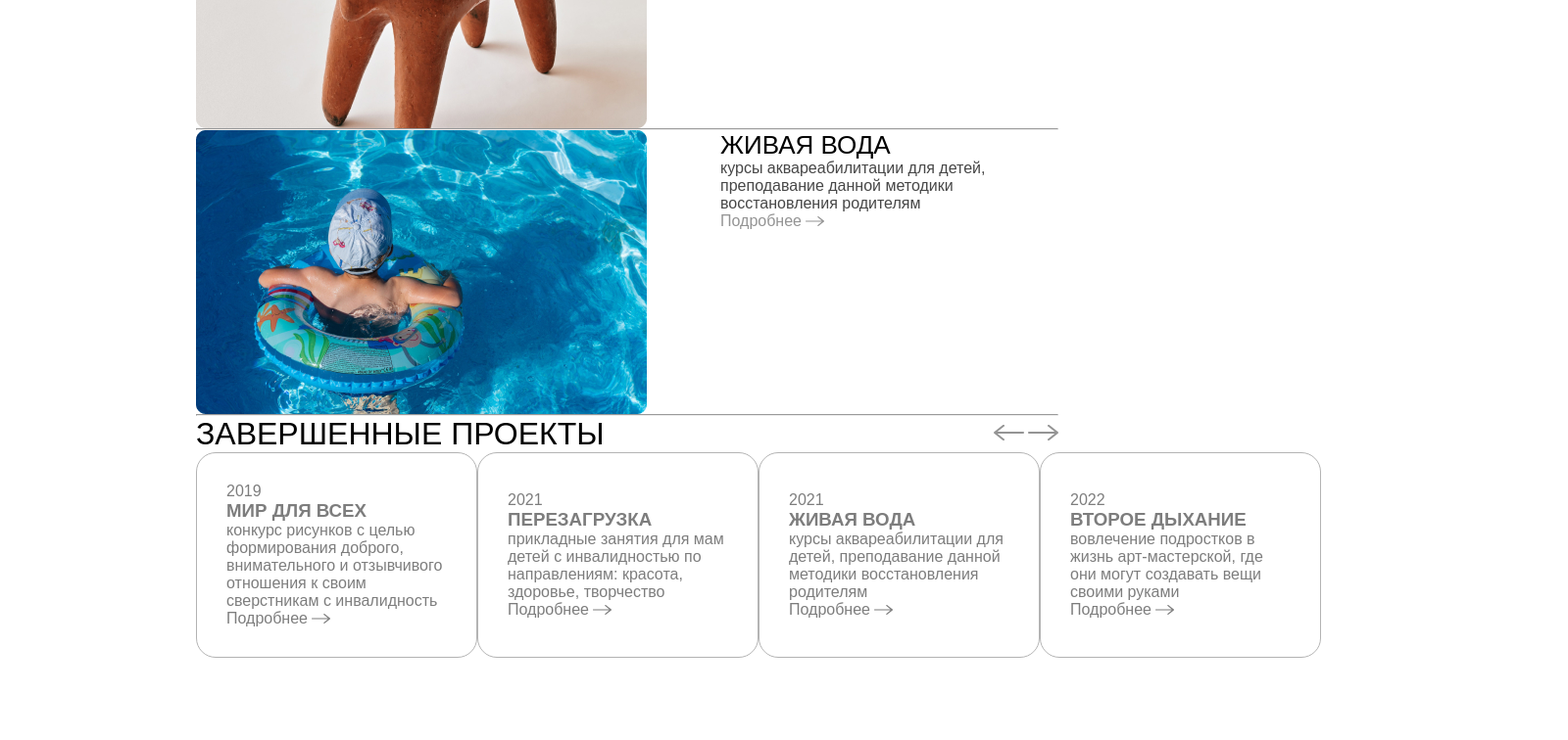
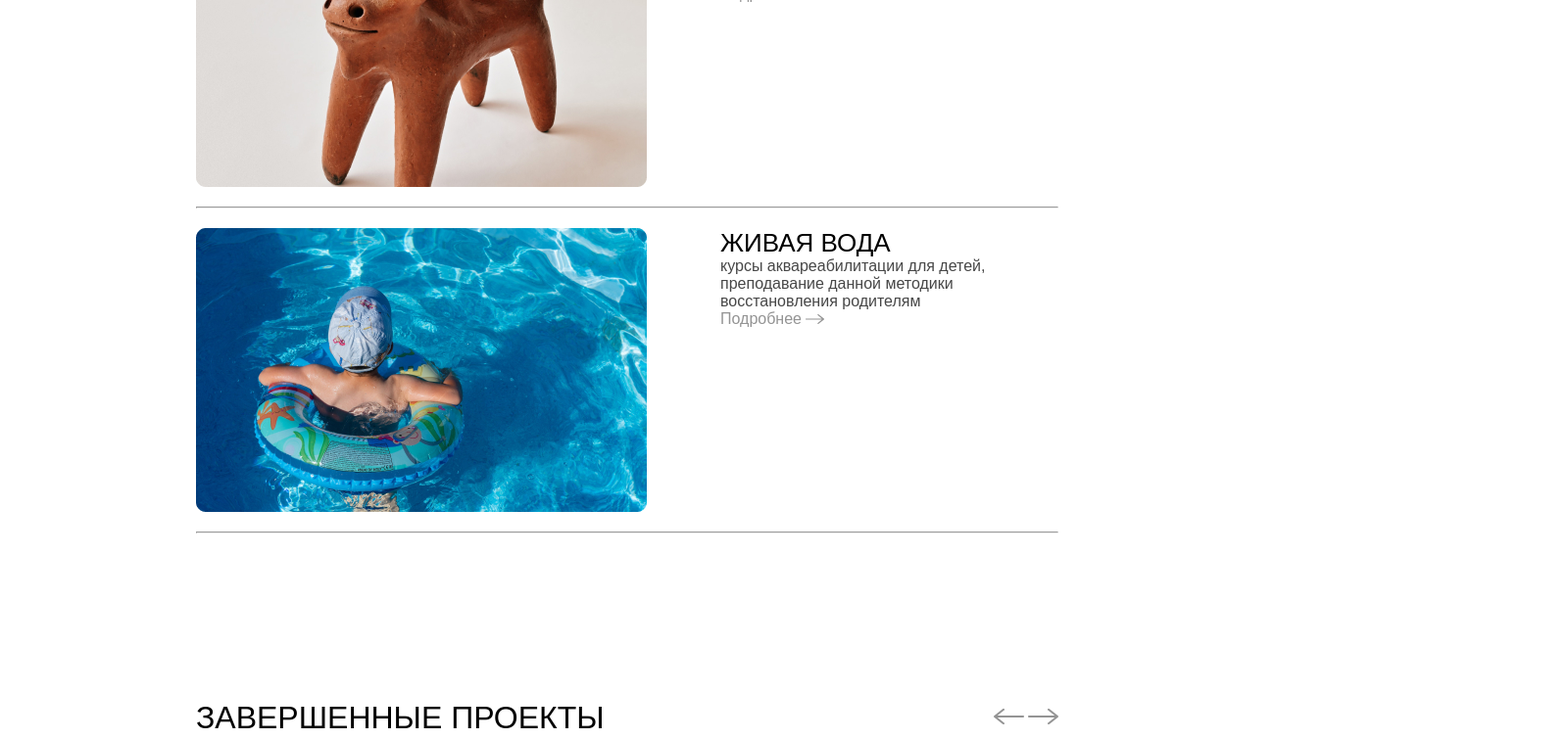
Before and after one commit to Elaieple/projectRainbow, a React (Create React App) app in the folder client/: page /projects in a window 1280 px wide. Shown: the part 1540-2296 px from the top of the page at 98% size, 1600 px wide, since content can reach past the window. Built offline with nearby package versions, Linux system fonts and the light colour scheme.

Commit message:
some fixed

```diff
--- a/client/src/App.jsx
+++ b/client/src/App.jsx
@@ -2,7 +2,6 @@ import React from 'react';
 import { Routes, Route } from 'react-router-dom';
 import Main from './components/Main/Main';
 import Navbar from './components/Navbar/Navbar';
-import ProtectedRouter from './components/ProtectedRouter/ProtectedRouter';
 import Teams from './components/Teams/Teams';
 import OurFriends from './components/OurFriends/OurFriends';
 import AboutUs from './components/aboutus/AboutUs';
@@ -11,6 +10,7 @@ import KakPomoch from './components/KakPomoch/KakPomoch';
 import VtoroeDihaniee from './components/VtoroeDihaniee/VtoroeDihaniee';
 import OurProjects from './components/ourProgects/OurProjects';
 import Order from './wiews/Order/Order';
+import Requisites from './components/ requisites/ Requisites';
 
 function App() {
   return (
@@ -26,6 +26,8 @@ function App() {
           <Route path="/reports" element={<Order />} />
           <Route path="/projects" element={<OurProjects />} />
           <Route path="/donate" element={<KakPomoch />} />
+          <Route path="/requisites" element={<Requisites />} />
+
         </Routes>
       </header>
 
--- a/client/src/components/ProtectedRouter/ProtectedRouter.js
+++ /dev/null
@@ -1,11 +0,0 @@
-import React from 'react';
-import { Navigate, Outlet } from 'react-router-dom';
-
-export default function ProtectedRouter({ user, redirectPath = '/' }) {
-  if (!user) {
-    return <Navigate to={redirectPath} replace />;
-  }
-  return (
-    <Outlet />
-  );
-}
--- a/client/src/components/aboutus/aboutus.css
+++ b/client/src/components/aboutus/aboutus.css
@@ -6,7 +6,7 @@
 
 
 
-.header  {
+.headerAboutus  {
   background: url(../../../public/rainbow.jpg) no-repeat ;
   width: 1600px;
   height: 700px;
@@ -25,11 +25,14 @@
   align-items: flex-start;
   justify-content: space-around;
   padding-left: 197px;
-  margin-right: 197px;
+  padding-right: 197px;
+  padding-bottom: 30px;
 }
+
 .text-container p {
   color: #474747;
 }
+
  .text-container h1 {
   min-width: 402px;
  }
@@ -42,8 +45,29 @@
 
 .wrapped {
   display: flex;
+  justify-content: space-between;
 }
 
-button {
-  background-color: green;
+
+ .buttonGroup {
+  padding-top: 50px;
+  display: flex;
+  justify-content: space-between;
+ }
+
+.greenButton {
+  border-radius: 30px;
+  padding: 13px;
+  padding-left: 30px;
+  padding-right: 30px;
+  background-color: #46AB4A;
+  color: #FFFFFF;
+  border: 0;
+  font-family: 'Arial';
+  font-style: normal;
+  font-weight: 400;
+  font-size: 16px;
+  line-height: 18px;
+  letter-spacing: 0.04em;
+  cursor: pointer;
 }
--- a/client/src/components/ourProgects/OurProjects.jsx
+++ b/client/src/components/ourProgects/OurProjects.jsx
@@ -11,7 +11,7 @@ function OurProjects() {
   const getRandomColor = () => arrayColors[Math.round(Math.random() * 2)];
 
   return (
-    <div className="main-container">
+    <div>
       <div className="header">
         <h1>Наши проекты</h1>
         <p>Каждое занятие расширяет сознание и является мощнейшим стимулом для изменения ребёнка на всех уровнях: эмоциональном, волевом и мыслительном</p>
@@ -88,6 +88,7 @@ function OurProjects() {
           </div>
         </div>
         <hr />
+        {/* !Карточки с завершенными проектами */}
         <div className="completed-projects-container">
           <div className="completed-project-header">
             <h1 className="project-container-title">Завершенные проекты</h1>
@@ -104,6 +105,7 @@ function OurProjects() {
             </div>
           </div>
           <div className="completed-projects">
+            {/* Карточка */}
             <div
               className="project"
               style={
@@ -112,9 +114,9 @@ function OurProjects() {
               onMouseEnter={() => { setRandomColor({ id: 1, color: getRandomColor() }); }}
               onMouseLeave={() => { setRandomColor({ id: null, color: '' }); }}
             >
-              <p>2019</p>
+              <p className="project-year">2019</p>
               <h3>мир для всех</h3>
-              <p>конкурс рисунков с целью формирования доброго, внимательного и отзывчивого отношения к своим сверстникам с инвалидность</p>
+              <p className="project-card-description">конкурс рисунков с целью формирования доброго, внимательного и отзывчивого отношения к своим сверстникам с инвалидность</p>
               <a href="#" style={randomColor.id === 1 ? { color: 'white' } : {}}>
                 Подробнее
                 {' '}
@@ -132,9 +134,9 @@ function OurProjects() {
               onMouseEnter={() => { setRandomColor({ id: 2, color: getRandomColor() }); }}
               onMouseLeave={() => { setRandomColor({ id: null, color: '' }); }}
             >
-              <p>2021</p>
+              <p className="project-year">2021</p>
               <h3>перезагрузка</h3>
-              <p>прикладные занятия для мам детей с инвалидностью по направлениям: красота, здоровье, творчество</p>
+              <p className="project-card-description">прикладные занятия для мам детей с инвалидностью по направлениям: красота, здоровье, творчество</p>
               <a href="#" style={randomColor.id === 2 ? { color: 'white' } : {}}>
                 Подробнее
                 {' '}
@@ -152,9 +154,9 @@ function OurProjects() {
               onMouseEnter={() => { setRandomColor({ id: 3, color: getRandomColor() }); }}
               onMouseLeave={() => { setRandomColor({ id: null, color: '' }); }}
             >
-              <p>2021</p>
+              <p className="project-year">2021</p>
               <h3>живая вода</h3>
-              <p>курсы аквареабилитации для детей, преподавание данной методики восстановления родителям</p>
+              <p className="project-card-description">курсы аквареабилитации для детей, преподавание данной методики восстановления родителям</p>
               <a href="#" style={randomColor.id === 3 ? { color: 'white' } : {}}>
                 Подробнее
                 {' '}
@@ -172,9 +174,9 @@ function OurProjects() {
               onMouseEnter={() => { setRandomColor({ id: 4, color: getRandomColor() }); }}
               onMouseLeave={() => { setRandomColor({ id: null, color: '' }); }}
             >
-              <p>2022</p>
+              <p className="project-year">2022</p>
               <h3>второе дыхание</h3>
-              <p>вовлечение подростков в жизнь арт-мастерской, где они могут создавать вещи своими руками</p>
+              <p className="project-card-description">вовлечение подростков в жизнь арт-мастерской, где они могут создавать вещи своими руками</p>
               <a href="#" style={randomColor.id === 4 ? { color: 'white' } : {}}>
                 Подробнее
                 {' '}
--- a/client/src/components/ourProgects/ourProjects.css
+++ b/client/src/components/ourProgects/ourProjects.css
@@ -1,5 +1,5 @@
 
- .main-container {
+ *{
   font-family: 'Arial';
   font-style: normal;
   }
@@ -50,6 +50,7 @@ font-weight: 400;
   display: flex;
   align-items: flex-start;
   justify-content: flex-start;
+  padding: 20px 0 20px 0;
 }
 
 
@@ -112,6 +113,7 @@ line-height: 18px;
  }
 
 .project {
+  width: 285px;
   color: #474747;
   display: flex;
   flex-direction: column;
@@ -122,19 +124,32 @@ line-height: 18px;
   border-radius: 20px;
 }
 
-.project p {
-  width: 225px;
+.project a {
+  padding-top: 48px;
+}
+
+.project-year {
+  padding-top: 25px;
 }
 
 
 .project h3 {
+  padding-top: 50px;
  text-transform: uppercase;
 }
 
+.project-card-description {
+  /* width: 225px; */
+  padding-top: 90px;
+}
 
 
+.completed-projects-container {
+  padding-top: 170px;
+}
 
 .completed-projects {
+  padding-top: 50px;
   display: flex;
   justify-content: space-between;
 }
```
Also changed, not shown: client/src/components/aboutus/AboutUs.jsx (+18 -12 lines).
